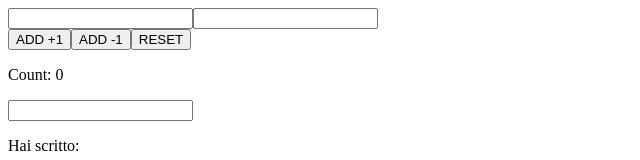
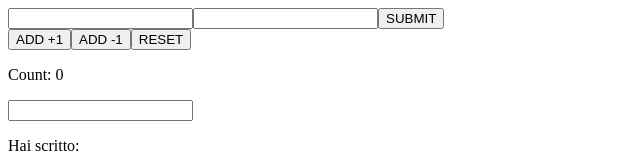
Before and after one commit to Claudiasals/React, a React (Vite) app: page / in a window 1280 px wide. Shown: the top 160 px of the page, without its empty margins (0-640 px from the left). Built offline with nearby package versions, Linux system fonts and the light colour scheme.

Commit message:
Es. 13: Submit: Aggiungi un bottone "Submit" che, quando cliccato, mostra un alert con l'username e la password.

```diff
--- a/src/LoginForm.jsx
+++ b/src/LoginForm.jsx
@@ -23,15 +23,35 @@ const LoginForm = () => {
         console.log(event.target.value);
     }
 
+    const submitButton = (event) => {
+        event.preventDefault(); // blocca il reload
+        return alert(`Username: ${username}, Password: ${password}`)
+    }
 
 
     return (
         <form>
-            <input type="text" value={username} onInput = {loginUsername} />
-            <input type="text" value={password} onInput = {loginPassword} />
+            <input type="text" value={username} onInput={loginUsername} />
+            <input type="text" value={password} onInput={loginPassword} />
+            <button onClick={submitButton}>SUBMIT</button>
+
         </form>
         /* inserisco value={username} così il valore degli input sarà sempre sincronizzato
         con lo stato del componente. */
+
     )
 }
 export default LoginForm
+
+/*
+Quando clicchi sul bottone all’interno di un <form>, il form tenta di inviare e ricaricare la pagina.
+Per evitarlo, devi passare l’evento e chiamare event.preventDefault():
+
+const submitButton = (event) => {
+    event.preventDefault(); // blocca il reload
+    alert(`Username: ${username}, Password: ${password}`);
+}
+
+
+Senza preventDefault, il form si ricarica subito dopo il click e potresti non vedere l’alert o perdere i dati.
+*/
```
